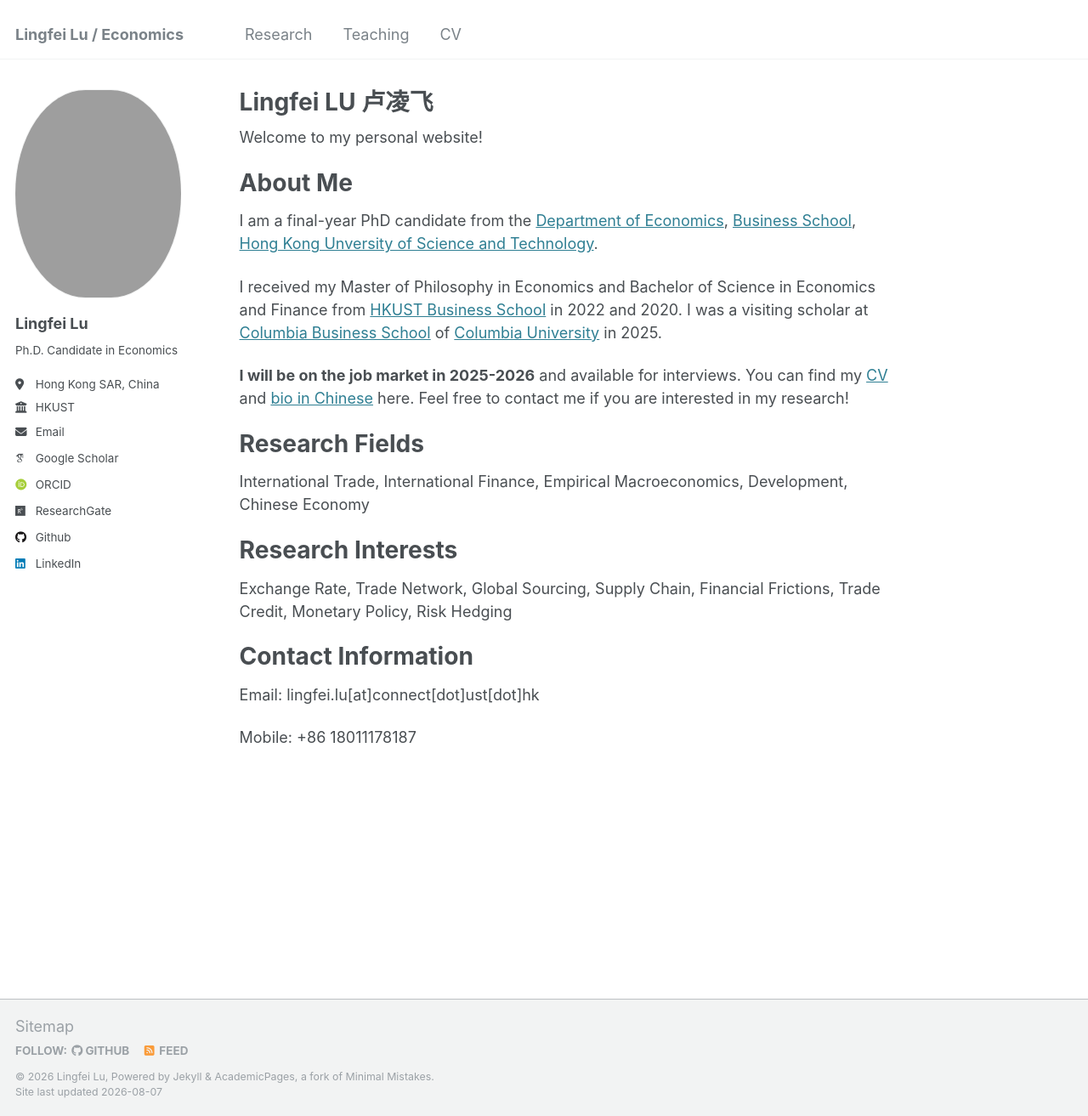
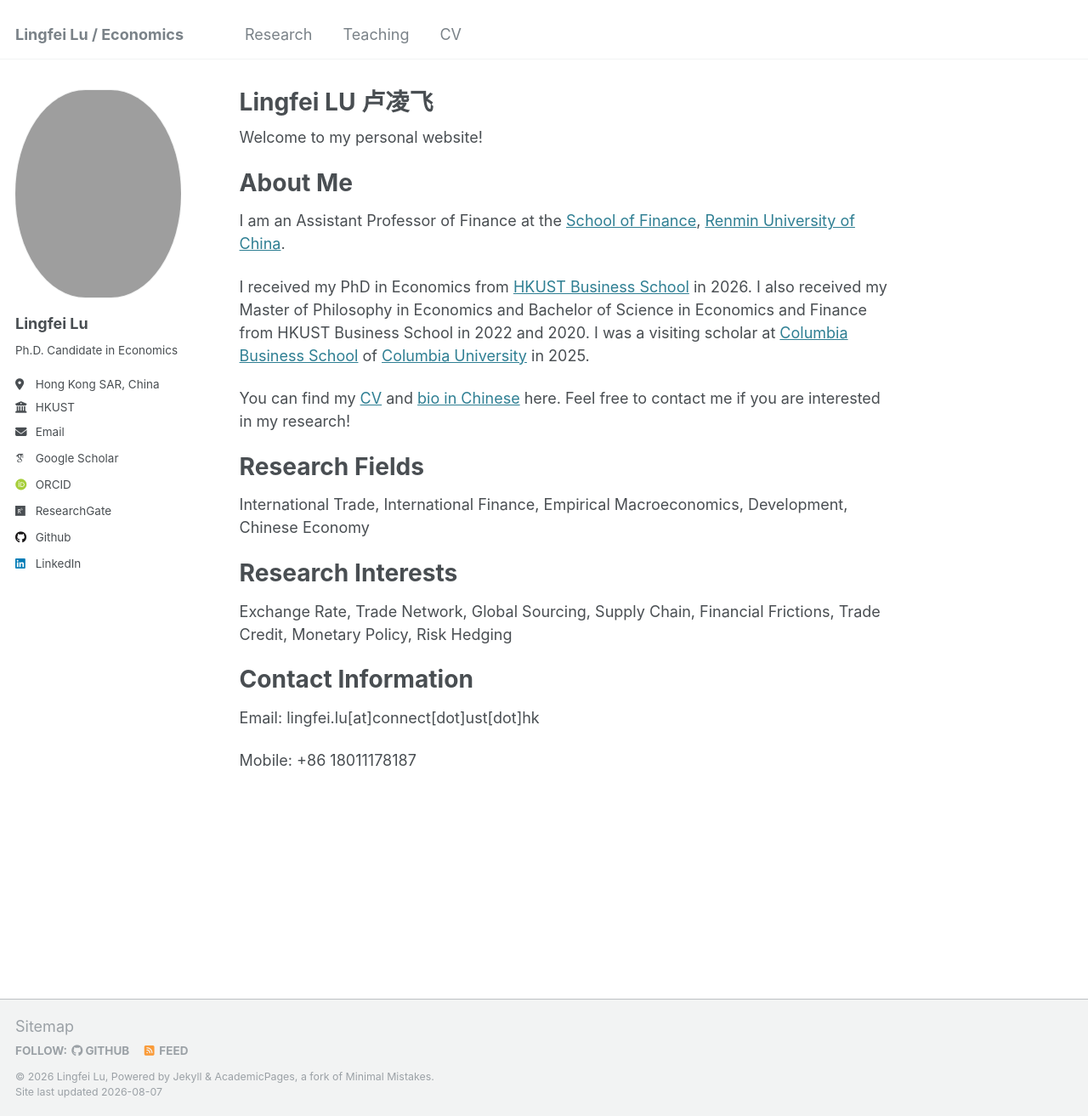
Before and after one commit to lingfei-daniel-lu/lingfei-daniel-lu.github.io, a Jekyll site: the page built from _pages/about.md, in a window 1280 px wide and 1313 px high. Shown: the whole window at 85% size. Built offline with Jekyll 4.4.1, drawn with Linux system fonts in a browser that asks for light colours; some web fonts are replaced.

```diff
--- a/_pages/about.md
+++ b/_pages/about.md
@@ -11,11 +11,11 @@ Welcome to my personal website!
 
 About Me
 ======
-I am a final-year PhD candidate from the [Department of Economics](https://econ.hkust.edu.hk/homepage), [Business School](https://bm.hkust.edu.hk), [Hong Kong Unversity of Science and Technology](https://hkust.edu.hk).
+I am an Assistant Professor of Finance at the [School of Finance](https://sf.ruc.edu.cn), [Renmin University of China](https://www.ruc.edu.cn).
 
-I received my Master of Philosophy in Economics and Bachelor of Science in Economics and Finance from [HKUST Business School](https://bm.hkust.edu.hk) in 2022 and 2020. I was a visiting scholar at [Columbia Business School](https://business.columbia.edu) of [Columbia University](https://www.columbia.edu) in 2025.
+I received my PhD in Economics from [HKUST Business School](https://bm.hkust.edu.hk) in 2026. I also received my Master of Philosophy in Economics and Bachelor of Science in Economics and Finance from HKUST Business School in 2022 and 2020. I was a visiting scholar at [Columbia Business School](https://business.columbia.edu) of [Columbia University](https://www.columbia.edu) in 2025.
 
-**I will be on the job market in 2025-2026** and available for interviews. You can find my [CV](https://lingfei-daniel-lu.github.io/cv) and [bio in Chinese](https://lingfei-daniel-lu.github.io/files/Lingfei_LU_bio_Chinese.pdf) here. Feel free to contact me if you are interested in my research!
+You can find my [CV](https://lingfei-daniel-lu.github.io/cv) and [bio in Chinese](https://lingfei-daniel-lu.github.io/files/Lingfei_LU_bio_Chinese.pdf) here. Feel free to contact me if you are interested in my research!
 
 Research Fields
 ======
```
Also changed, not shown: _pages/cv.md (+5 -1 lines), _working_papers/Imp-Exp-ER_JMP.md (+2 -0 lines), _working_papers/MPS_LLWY.md (+2 -2 lines), 1 other file.
